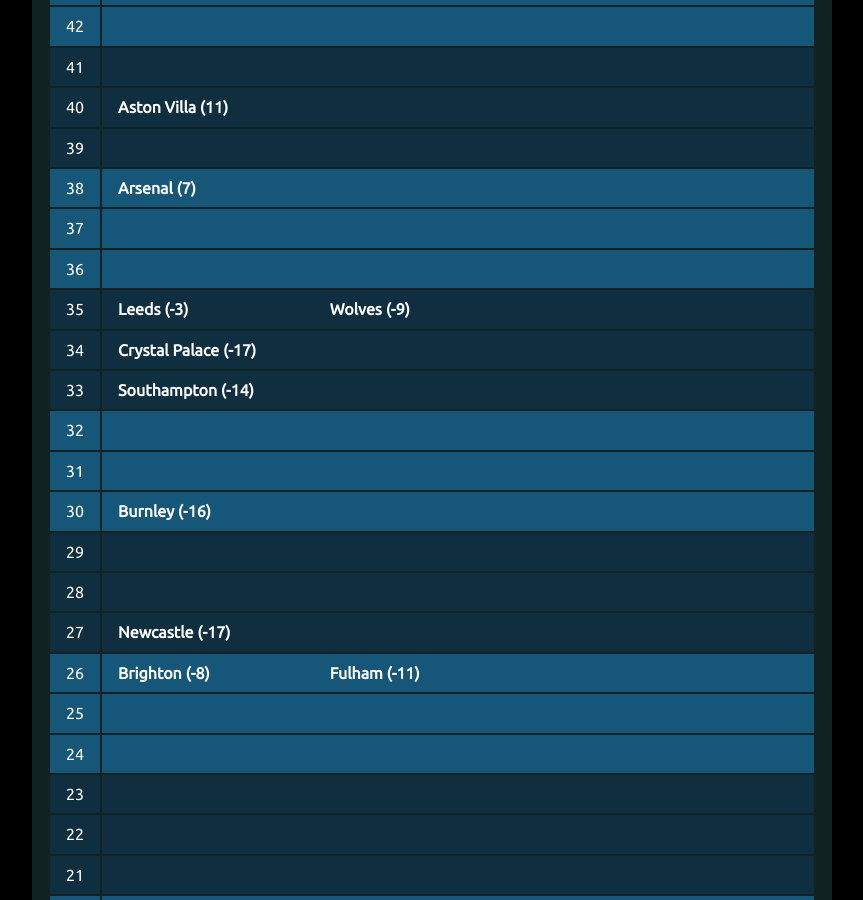
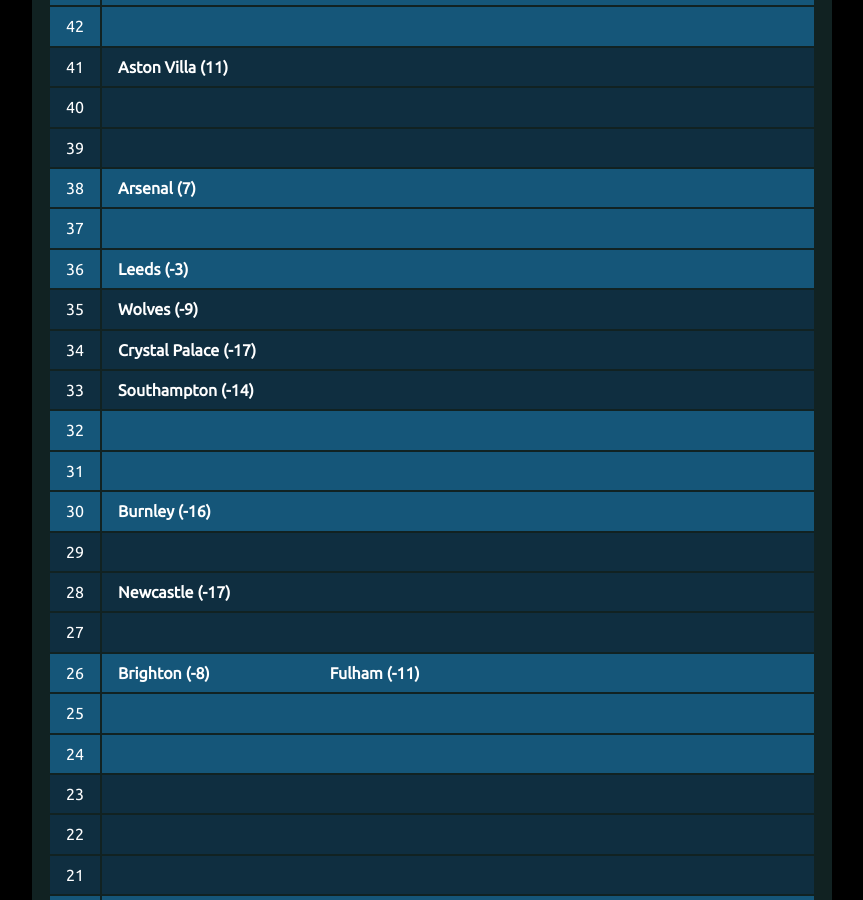
Before and after one commit to muru/muru.github.io, a Jekyll site: the page built from resources.md, in a window 1280 px wide and 900 px high, scrolled down 2886 px. Shown: the whole window, without its empty margins (208-1071 px from the left). Built offline with Jekyll 4.4.1, drawn with Linux system fonts in a browser that asks for light colours; some of the changed text lies outside the part shown.

Commit message:
updated cann-table: Sun 14 Mar 00:01:32 JST 2021

```diff
--- a/cann-table.html
+++ b/cann-table.html
@@ -91,12 +91,12 @@
 	<tr class="cann-row-2">
 		<td class="cann-point"> 51 </td>
 		<td class="cann-clubs">
+			<span class="club-name"> Chelsea (19) </span>
 		</td>
  	</tr>
 	<tr class="cann-row-1">
 		<td class="cann-point"> 50 </td>
 		<td class="cann-clubs">
-			<span class="club-name"> Chelsea (19) </span>
 		</td>
  	</tr>
 	<tr class="cann-row-1">
@@ -146,12 +146,12 @@
 	<tr class="cann-row-2">
 		<td class="cann-point"> 41 </td>
 		<td class="cann-clubs">
+			<span class="club-name"> Aston Villa (11) </span>
 		</td>
  	</tr>
 	<tr class="cann-row-2">
 		<td class="cann-point"> 40 </td>
 		<td class="cann-clubs">
-			<span class="club-name"> Aston Villa (11) </span>
 		</td>
  	</tr>
 	<tr class="cann-row-2">
@@ -173,12 +173,12 @@
 	<tr class="cann-row-1">
 		<td class="cann-point"> 36 </td>
 		<td class="cann-clubs">
+			<span class="club-name"> Leeds (-3) </span>
 		</td>
  	</tr>
 	<tr class="cann-row-2">
 		<td class="cann-point"> 35 </td>
 		<td class="cann-clubs">
-			<span class="club-name"> Leeds (-3) </span>
 			<span class="club-name"> Wolves (-9) </span>
 		</td>
  	</tr>
@@ -218,12 +218,12 @@
 	<tr class="cann-row-2">
 		<td class="cann-point"> 28 </td>
 		<td class="cann-clubs">
+			<span class="club-name"> Newcastle (-17) </span>
 		</td>
  	</tr>
 	<tr class="cann-row-2">
 		<td class="cann-point"> 27 </td>
 		<td class="cann-clubs">
-			<span class="club-name"> Newcastle (-17) </span>
 		</td>
  	</tr>
 	<tr class="cann-row-1">
```
Also changed, not shown: other parts of cann-table.html (+1 -1 lines).
